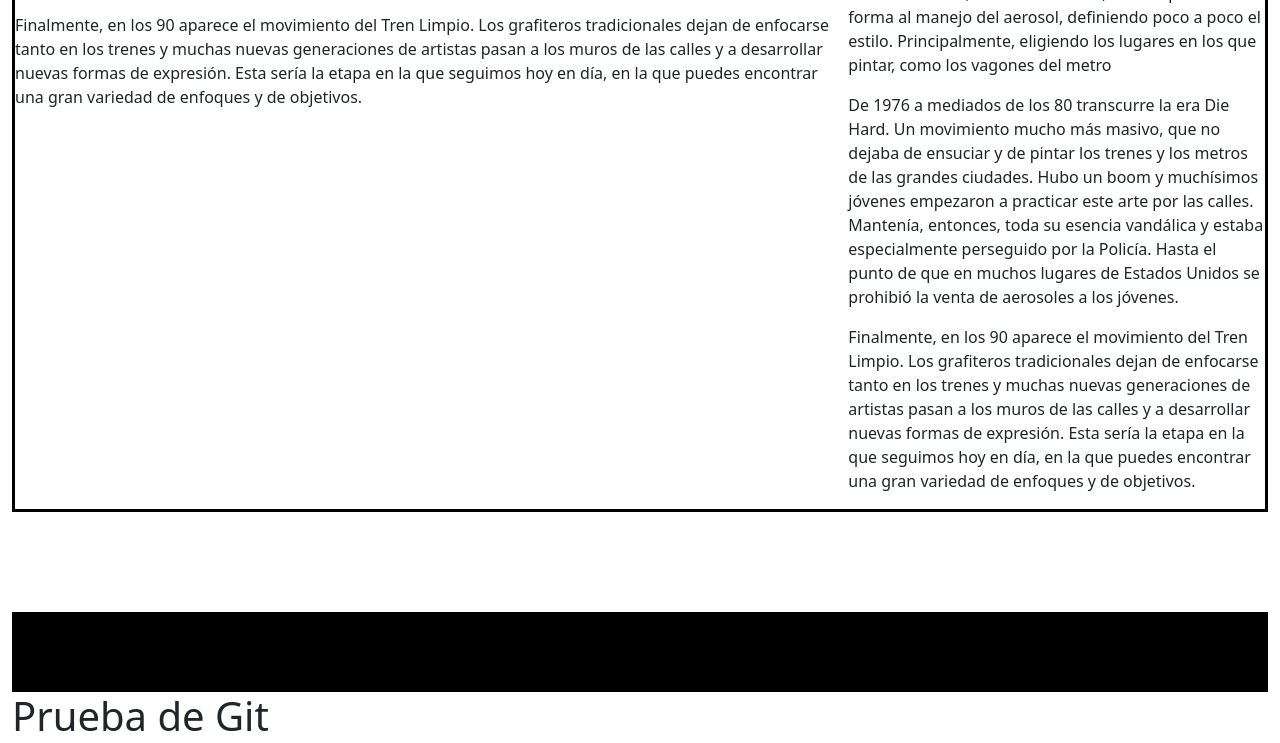
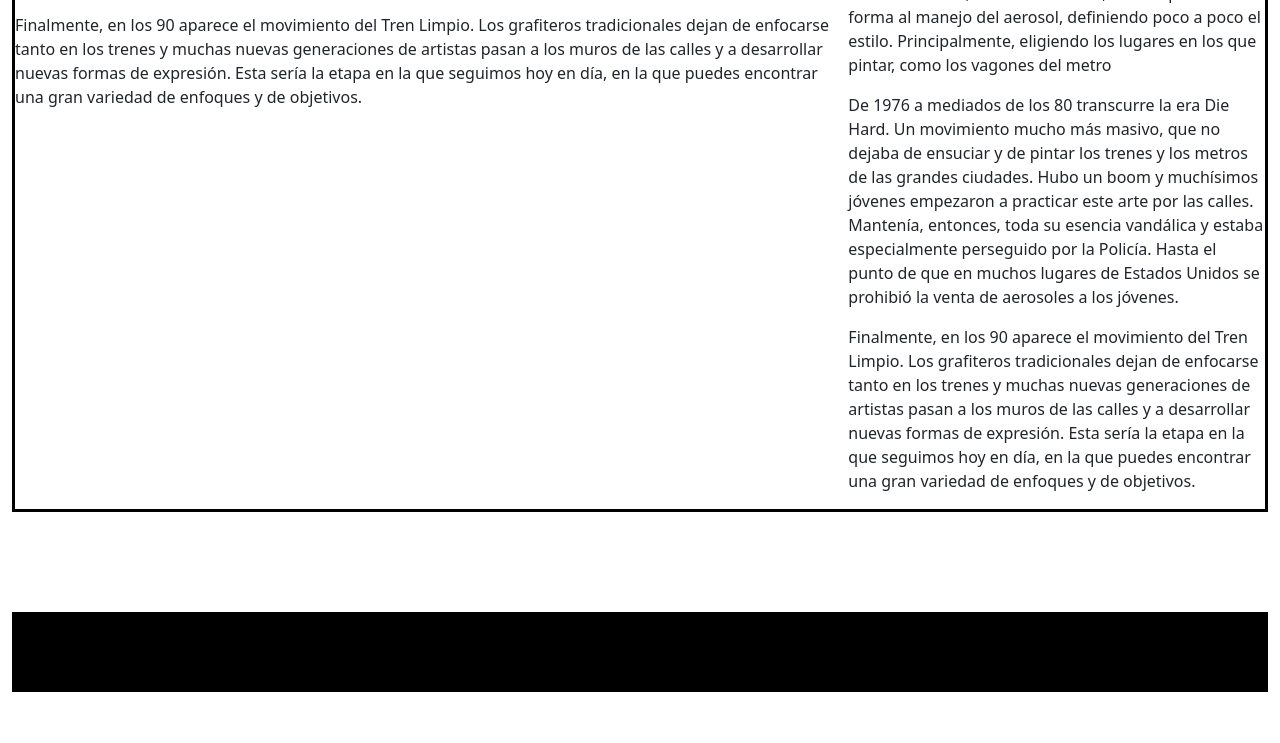
Before and after one commit to Webbasicogrupo7/TP-Grupo7, a plain HTML site: page index.html in a window 1280 px wide. Shown: the part 505-1248 px from the top of the page. After the commit the page ends 1197 px from the top, so only its background shows below. Drawn offline with nearby package versions, Linux system fonts and the light colour scheme.

Commit message:
Update index.html

```diff
--- a/index.html
+++ b/index.html
@@ -85,14 +85,6 @@
 
     </footer>
     <script src="https://cdn.jsdelivr.net/npm/bootstrap@5.3.0-alpha2/dist/js/bootstrap.bundle.min.js " integrity="sha384-qKXV1j0HvMUeCBQ+QVp7JcfGl760yU08IQ+GpUo5hlbpg51QRiuqHAJz8+BrxE/N " crossorigin="anonymous "></script>
-
-    <title>Landing Page Grupo-7</title>
-</head>
-
-<body>
-    <h1> Prueba de Git</h1>
-
-
 </body>
 
 </html>
```
